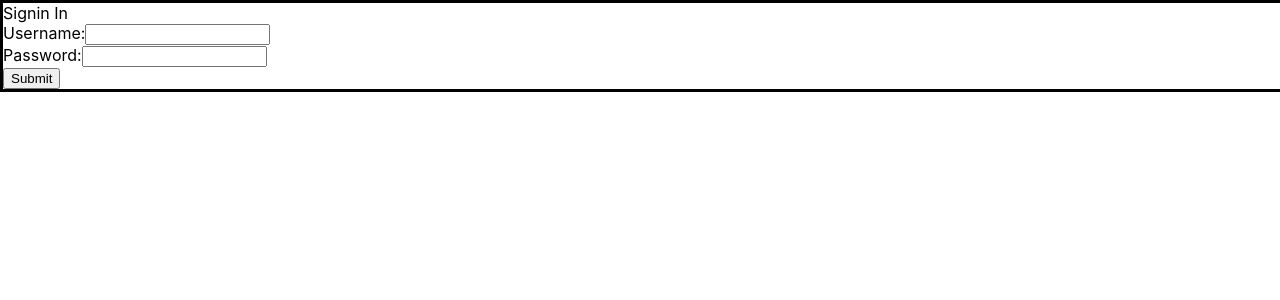
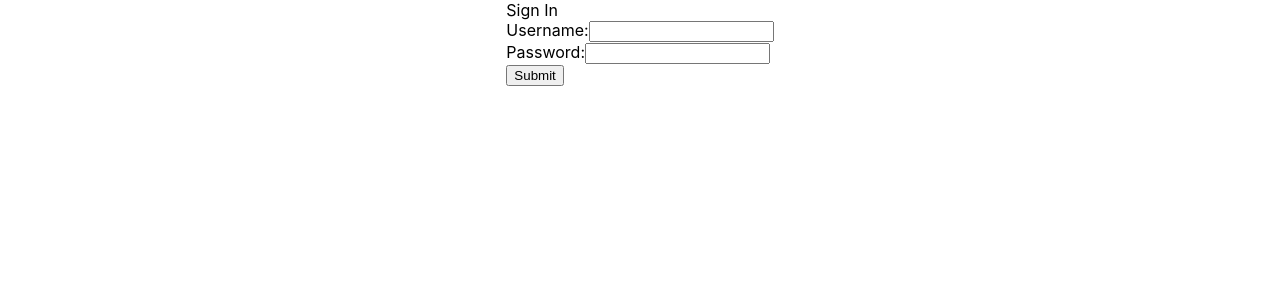
Before and after one commit to pamelatao12/avalon, a React (Create React App) app in the folder web/: page / in a window 1280 px wide. Shown: the top 300 px of the page. Built offline with nearby package versions, Linux system fonts and the light colour scheme.

Commit message:
update css

```diff
--- a/web/src/pages/signedOut/index.css
+++ b/web/src/pages/signedOut/index.css
@@ -1,8 +1,5 @@
 .sign-in {
-  width: 100vw;
-  border: 3px black solid;
+  display: flex;
+  align-items: center;
+  justify-content: center;
 }
-
-.username {
-  margin: 0 auto;
-}
--- a/web/src/pages/signedOut/index.jsx
+++ b/web/src/pages/signedOut/index.jsx
@@ -19,8 +19,8 @@ const SignedOutPage = () => {
 
   return (
     <div className="sign-in">
-      <form>
-        <div>Signin In</div>
+      <form className="form">
+        <div>Sign In</div>
         <div className="username">
           <label>Username:</label>
           <input type="text" name="username" onChange={handleInputChange} />
```
